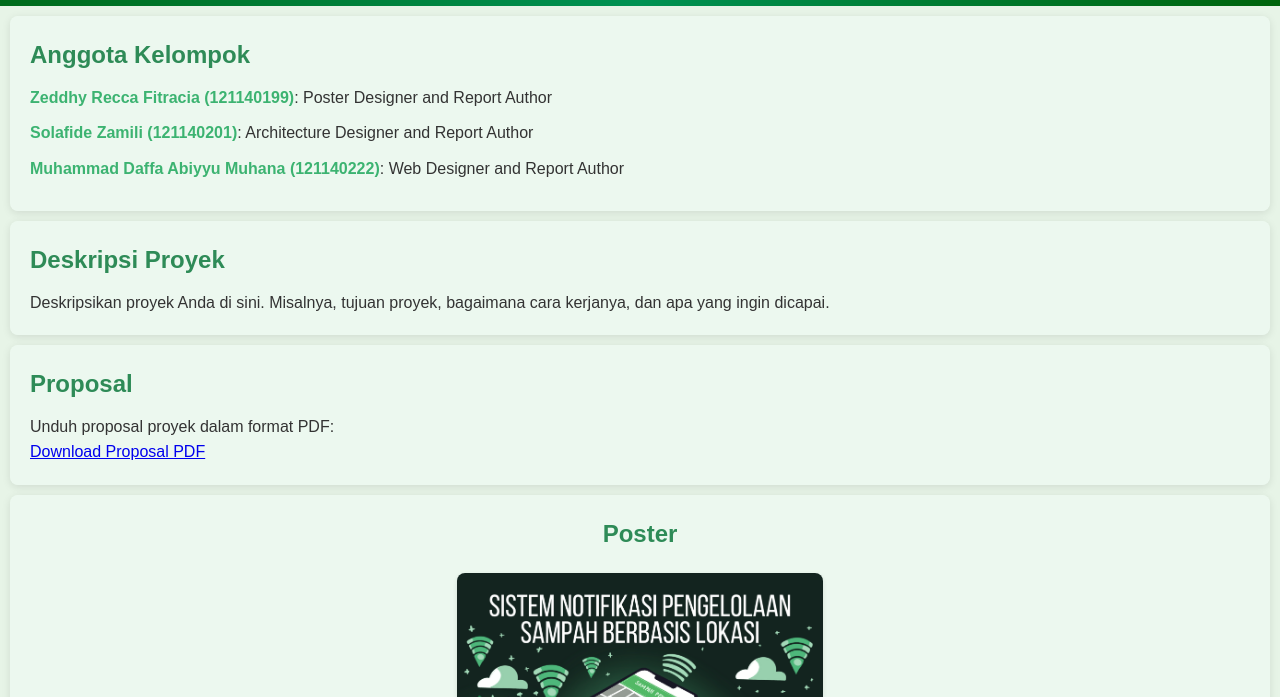
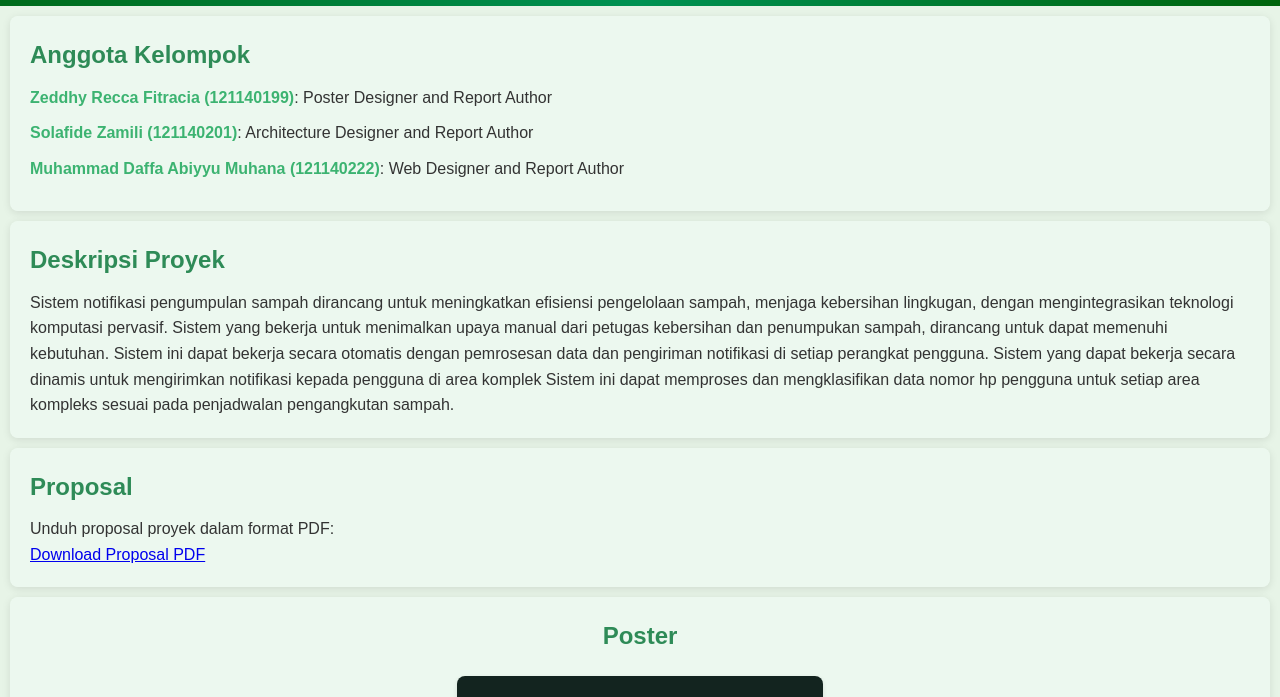
Before and after one commit to mdaffaam/sistemnotifikasi-github.io, a plain HTML site: page index.html in a window 1280 px wide. Shown: the part 103-800 px from the top of the page. Drawn offline with Linux system fonts and the light colour scheme.

Commit message:
Update index.html

```diff
--- a/index.html
+++ b/index.html
@@ -32,7 +32,13 @@
 
     <section id="deskripsi">
         <h2>Deskripsi Proyek</h2>
-        <p>Deskripsikan proyek Anda di sini. Misalnya, tujuan proyek, bagaimana cara kerjanya, dan apa yang ingin dicapai.</p>
+        <p>Sistem notifikasi pengumpulan sampah dirancang untuk meningkatkan efisiensi pengelolaan sampah,
+            menjaga kebersihan lingkugan, dengan mengintegrasikan teknologi komputasi pervasif. Sistem yang
+            bekerja untuk menimalkan upaya manual dari petugas kebersihan dan penumpukan sampah, dirancang
+            untuk dapat memenuhi kebutuhan. Sistem ini dapat bekerja secara otomatis dengan pemrosesan data
+            dan pengiriman notifikasi di setiap perangkat pengguna.
+            Sistem yang dapat bekerja secara dinamis untuk mengirimkan notifikasi kepada pengguna di area komplek
+            Sistem ini dapat memproses dan mengklasifikan data nomor hp pengguna untuk setiap area kompleks sesuai pada penjadwalan pengangkutan sampah.</p>
     </section>
 
     <section id="proposal">
```
